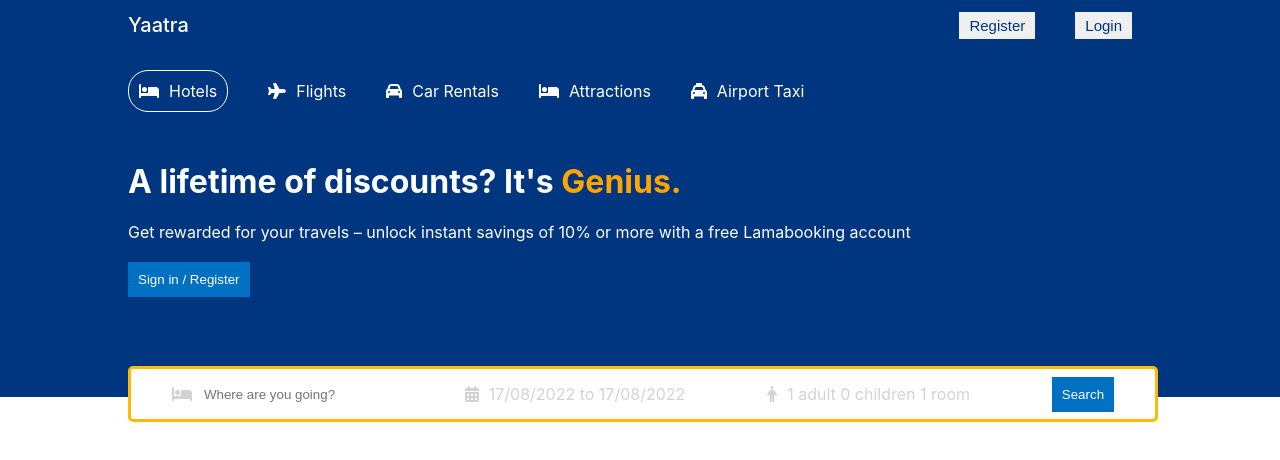
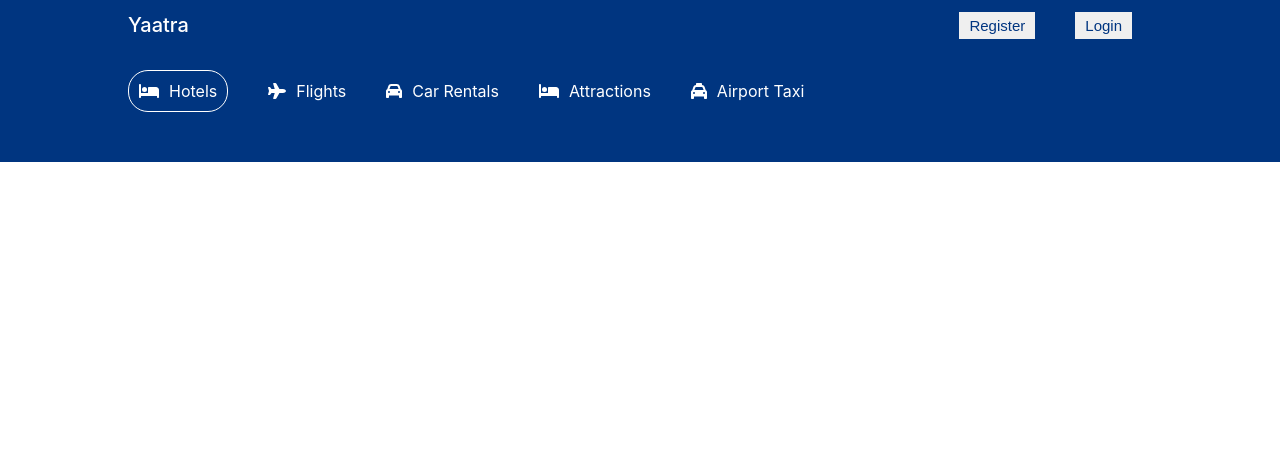
Before and after one commit to Subhradeep10/Yaatra, a React (Create React App) app in the folder frontend/: page /hotels in a window 1280 px wide. Shown: the top 460 px of the page. Built offline with nearby package versions, Linux system fonts and the light colour scheme.

Commit message:
Hotel page init

```diff
--- a/frontend/src/Components/Header/Header.jsx
+++ b/frontend/src/Components/Header/Header.jsx
@@ -15,7 +15,7 @@
 import "react-date-range/dist/theme/default.css";
 import { format } from "date-fns";
 
-const Header = () => {
+const Header = ({ type }) => {
   const [openDate, setOpenDate] = useState(false);
   const [openOptions, setOpenOptions] = useState(false);
   const [options, setOptions] = useState({
@@ -41,7 +41,11 @@
   };
   return (
     <div className="header">
-      <div className="headerContainer">
+      <div
+        className={
+          type === "list" ? "headerContainer listMode" : "headerContainer"
+        }
+      >
         <div className="headerList">
           <div className="headerListItem active">
             <FontAwesomeIcon icon={faBed} />
@@ -64,13 +68,15 @@
             <span>Airport Taxi</span>
           </div>
         </div>
+        {type !== "list" && (
+          <>
             <h1 className="headerTitle">
               A lifetime of discounts? It's{" "}
               <span style={{ color: "orange" }}>Genius.</span>{" "}
             </h1>
             <p className="headerDesc">
-          Get rewarded for your travels – unlock instant savings of 10% or more
-          with a free Lamabooking account
+              Get rewarded for your travels – unlock instant savings of 10% or
+              more with a free Lamabooking account
             </p>
             <button className="headerBtn">Sign in / Register</button>
             <div className="headerSearch">
@@ -141,7 +147,9 @@
                         >
                           -
                         </button>
-                    <span className="optionCounter">{options.children}</span>
+                        <span className="optionCounter">
+                          {options.children}
+                        </span>
                         <button
                           className="optionCounterButton"
                           onClick={() => handleOption("children", "increase")}
@@ -176,6 +184,8 @@
                 <button className="headerBtn">Search</button>
               </div>
             </div>
+          </>
+        )}
       </div>
     </div>
   );
--- a/frontend/src/Screens/List/List.jsx
+++ b/frontend/src/Screens/List/List.jsx
@@ -6,7 +6,7 @@
   return (
     <div>
       <Navbar />
-      <Header />
+      <Header type="list" />
     </div>
   );
 };
```
Lines whose indentation alone changed are shown as unchanged.
